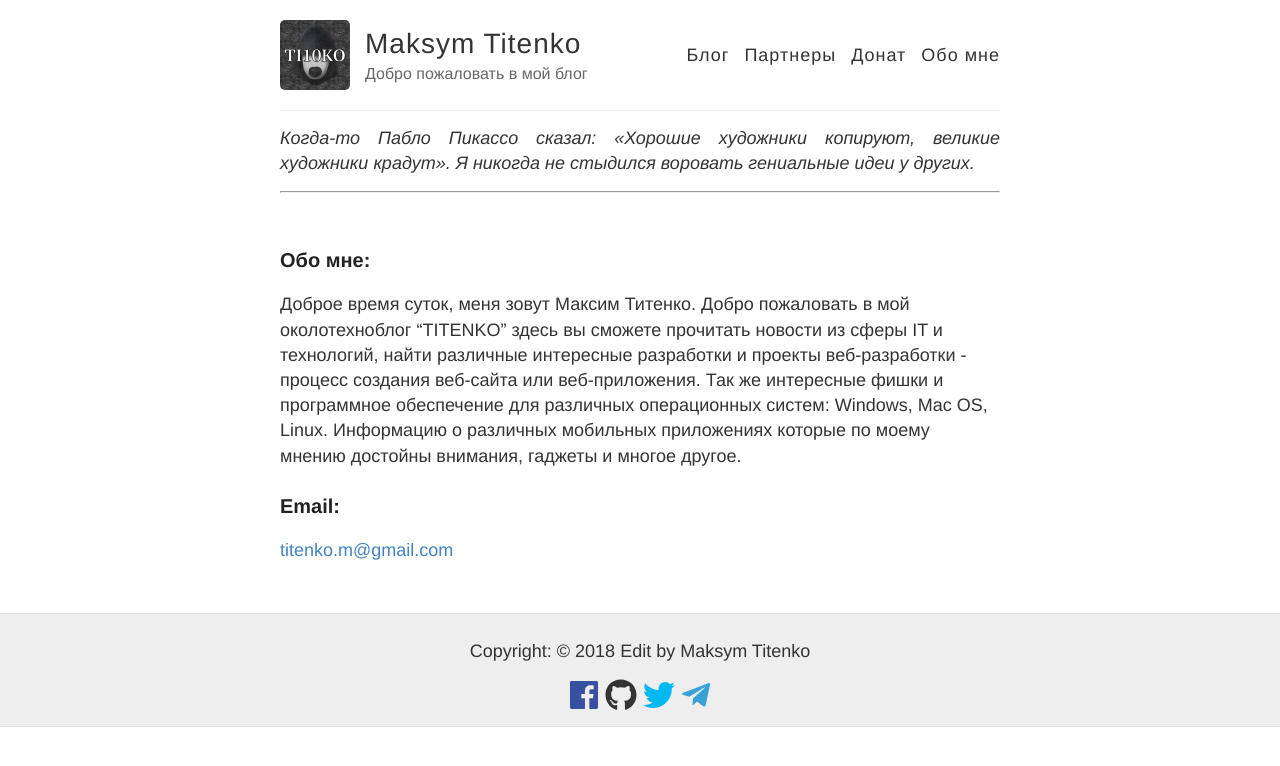
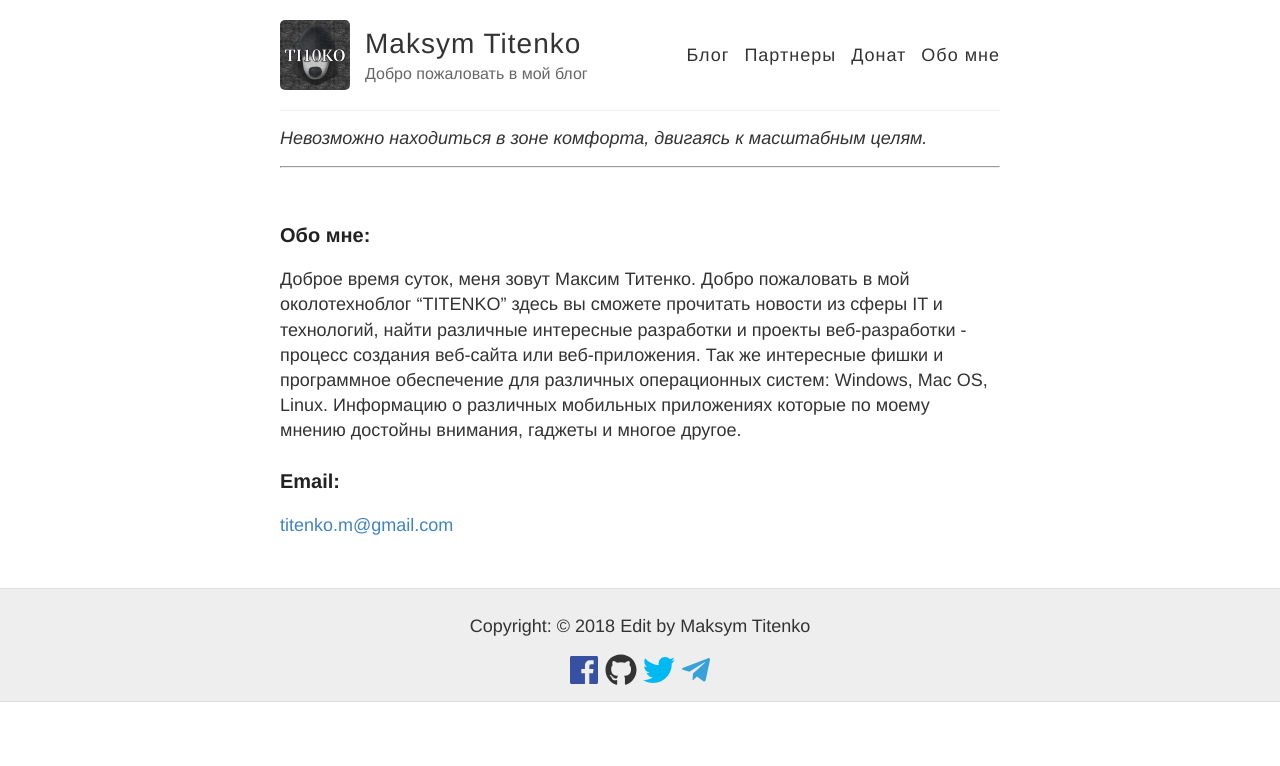
Before and after one commit to titenko/titenko.github.io, a Jekyll site: the page built from about.md, in a window 1280 px wide. Shown: the top 766 px of the page. Built offline with Jekyll 4.4.1, drawn with Linux system fonts in a browser that asks for light colours; nearby versions of some CDN libraries; comment, search, counter and statistics services are not loaded.

Commit message:
Update default.html

```diff
--- a/_layouts/default.html
+++ b/_layouts/default.html
@@ -67,7 +67,7 @@ $(function() {
             <a href="{{ site.baseurl }}/about">Обо мне</a>
           </nav>
         </header>
-        <p style="text-align:justify"><em>Когда-то Пабло Пикассо сказал: &laquo;Хорошие художники копируют, великие художники крадут&raquo;. Я никогда не стыдился воровать гениальные идеи у других.</em></p>
+        <p style="text-align:justify"><em>Невозможно находиться в зоне комфорта, двигаясь к масштабным целям.</em></p>
         <hr style="color:rgba(238, 238, 238, 0.2); height:1px;"/>
 
 
```
